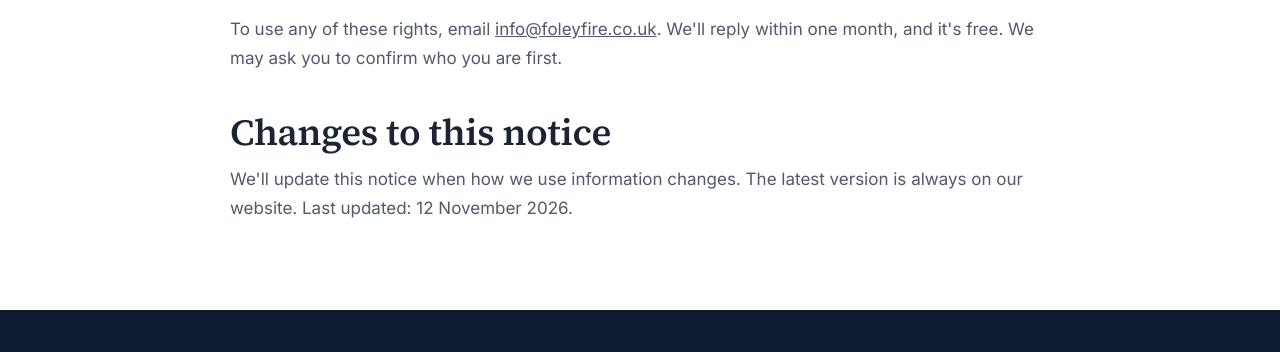
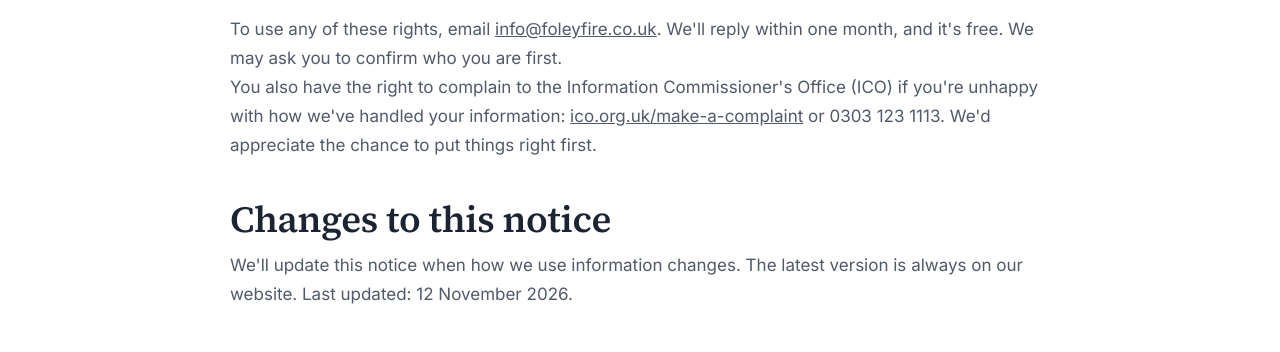
Before and after one commit to Carl-Bagnall/foley-fire, a plain HTML site: page privacy.html in a window 1280 px wide. Shown: the part 5695-6047 px from the top of the page. Drawn offline with Linux system fonts and the light colour scheme.

Commit message:
Privacy: fold ICO complaint route into Your rights
Instead of a standalone Complaints section, keep UK GDPR transparency by
noting the right to complain to the ICO as one line within Your rights.

Co-Authored-By: Claude Opus 4.8 <noreply@anthropic.com>
Claude-Session: https://claude.ai/code/session_01DXQhSEbtLBoix4cLzgxXyM

```diff
--- a/privacy.html
+++ b/privacy.html
@@ -319,6 +319,7 @@
             <li><strong>Portability:</strong> where we use it under a contract, ask for it in a form you can take elsewhere.</li>
           </ul>
           <p>To use any of these rights, email <a href="mailto:info@foleyfire.co.uk">info@foleyfire.co.uk</a>. We'll reply within one month, and it's free. We may ask you to confirm who you are first.</p>
+          <p>You also have the right to complain to the Information Commissioner's Office (ICO) if you're unhappy with how we've handled your information: <a href="https://ico.org.uk/make-a-complaint/" target="_blank" rel="noopener">ico.org.uk/make-a-complaint</a> or 0303 123 1113. We'd appreciate the chance to put things right first.</p>
 
           <h2>Changes to this notice</h2>
           <p>We'll update this notice when how we use information changes. The latest version is always on our website. Last updated: 12 November 2026.</p>
```
